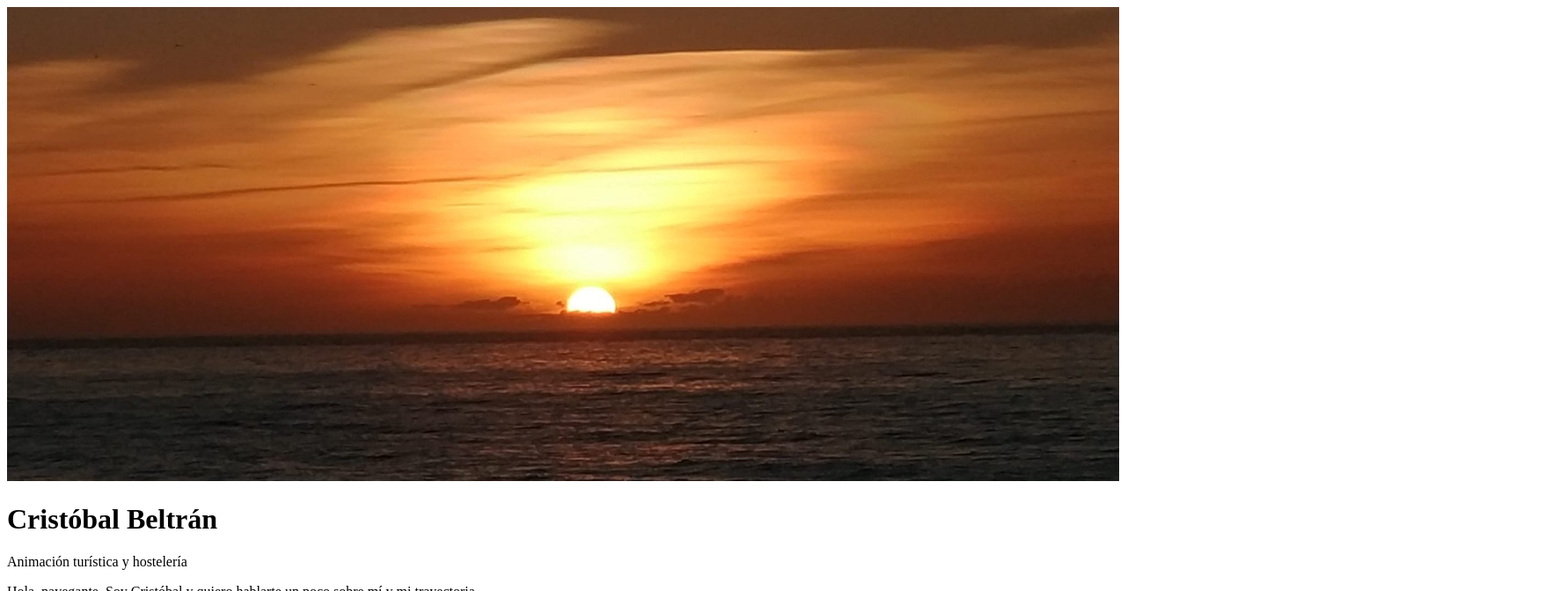
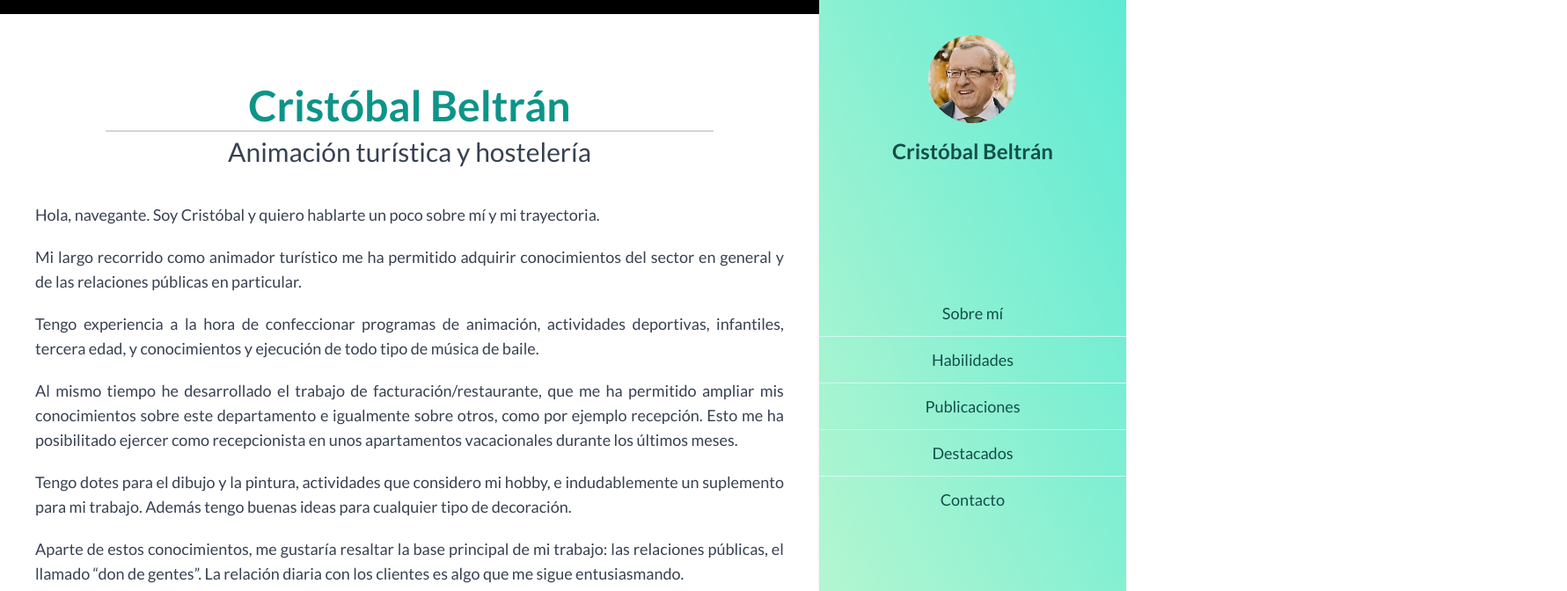
Before and after one commit to Belco90/papa-portfolio, a Next.js app: page / in a window 1280 px wide. Shown: the top 672 px of the page at 88% size, 1781 px wide, since content can reach past the window. Built offline with nearby package versions, Linux system fonts and the light colour scheme.

Commit message:
Load globals styles in root layout

```diff
--- a/src/app/layout.tsx
+++ b/src/app/layout.tsx
@@ -2,6 +2,7 @@ import { FC, ReactNode } from 'react'
 import { Lato } from '@next/font/google'
 import Providers from '~/app/Providers'
 import UILayout from '~/components/UILayout'
+import '~/styles/globals.css'
 
 const lato400 = Lato({ weight: '400', variable: '--lato400-font' })
 const lato700 = Lato({ weight: '700', variable: '--lato700-font' })
--- a/src/app/page.tsx
+++ b/src/app/page.tsx
@@ -12,7 +12,6 @@ import {
 } from 'react-icons/fa'
 
 import ContactForm from '~/components/ContactForm'
-import UILayout from '~/components/UILayout'
 
 import pictureWorkshop from '@app-public/images/picture-workshop.jpeg'
 import pictureWestSideStory from '@app-public/images/picture-west-side-story.jpeg'
@@ -36,7 +35,7 @@ const SKILLS_COLLECTION: Array<{ icon: ReactNode; title: string }> = [
 
 const HomePage = () => {
 	return (
-		<UILayout shouldDisplayBanner>
+		<>
 			<MainHeader subtitle="Animación turística y hostelería">
 				Cristóbal Beltrán
 			</MainHeader>
@@ -189,7 +188,7 @@ const HomePage = () => {
 
 				<ContactForm />
 			</section>
-		</UILayout>
+		</>
 	)
 }
 
```
